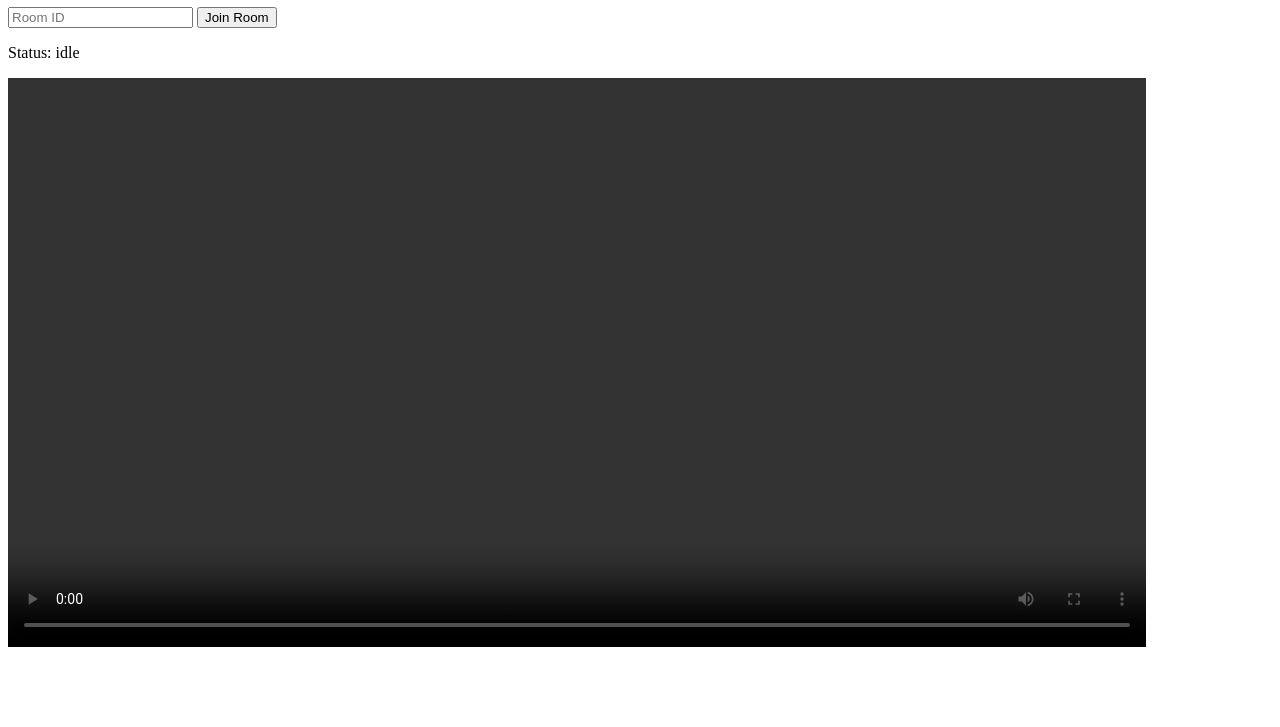
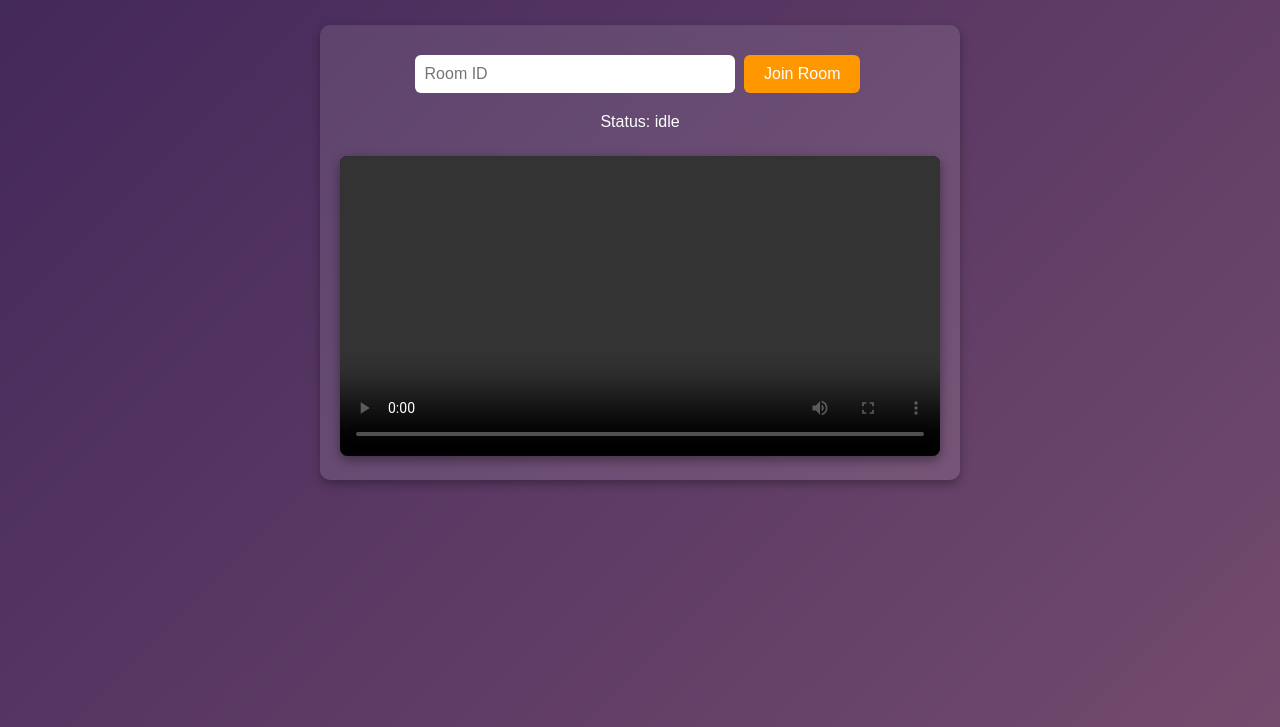
Before and after one commit to MihirAcharya1/ws-socket, a website: page public/viewer.html in a window 1280 px wide. Shown: the part 73-800 px from the top of the page. Drawn offline with Linux system fonts and the light colour scheme.

Commit message:
add style

```diff
--- a/public/viewer.html
+++ b/public/viewer.html
@@ -1,15 +1,80 @@
 <!doctype html>
-<html>
+<html lang="en">
 <head>
   <meta charset="utf-8" />
   <title>Viewer - WebRTC Screen Share</title>
+  <meta name="viewport" content="width=device-width, initial-scale=1.0" />
+  <style>
+    body {
+      font-family: Arial, sans-serif;
+      margin: 0; padding: 0;
+      display: flex; flex-direction: column; align-items: center;
+      background: linear-gradient(135deg, #42275a, #734b6d);
+      color: white;
+      min-height: 100vh;
+    }
+    h1 {
+      margin-top: 20px;
+      font-size: 2rem;
+    }
+    .container {
+      max-width: 600px;
+      width: 95%;
+      background: rgba(255,255,255,0.1);
+      padding: 20px;
+      border-radius: 10px;
+      box-shadow: 0 4px 10px rgba(0,0,0,0.3);
+      text-align: center;
+      margin-top: 20px;
+    }
+    input {
+      padding: 10px;
+      width: 80%;
+      max-width: 300px;
+      margin: 10px 0;
+      border: none;
+      border-radius: 6px;
+      font-size: 1rem;
+    }
+    button {
+      padding: 10px 20px;
+      font-size: 1rem;
+      margin: 10px 5px;
+      border: none;
+      border-radius: 6px;
+      cursor: pointer;
+      background: #FF9800;
+      color: white;
+      transition: background 0.3s;
+    }
+    button:disabled {
+      background: #ccc;
+      cursor: not-allowed;
+    }
+    button:hover {
+      background: #e68a00;
+    }
+    #txtViewerStatus {
+      margin: 10px 0;
+    }
+    video {
+      width: 100%;
+      max-width: 100%;
+      margin-top: 15px;
+      border-radius: 8px;
+      box-shadow: 0 4px 12px rgba(0,0,0,0.4);
+      background: black;
+    }
+  </style>
 </head>
 <body>
   <h1>Viewer</h1>
-  <input id="inputRoomId" placeholder="Room ID" />
-  <button id="btnJoin">Join Room</button>
-  <p id="txtViewerStatus">Status: idle</p>
-  <video id="videoEl" controls autoplay playsinline style="width:90%;max-width:1280px;"></video>
+  <div class="container">
+    <input id="inputRoomId" placeholder="Room ID" />
+    <button id="btnJoin">Join Room</button>
+    <p id="txtViewerStatus">Status: idle</p>
+    <video id="videoEl" controls autoplay playsinline></video>
+  </div>
 
   <script src="viewer.js"></script>
 </body>
--- a/public/viewer.js
+++ b/public/viewer.js
@@ -15,7 +15,7 @@ let pc = null;
 let viewerId = null;
 let roomId = roomIdSearch || null;
 
-if(roomIdSearch){
+if (roomIdSearch) {
   inputRoomId.value = roomIdSearch;
   // setTimeout(() => {
   //   btnJoin.click();
@@ -92,7 +92,10 @@ async function initPeerConnection() {
 
   pc.onconnectionstatechange = () => {
     console.log('PC state', pc.connectionState);
-    if (pc.connectionState === 'connected') txtViewerStatus.innerText = 'Connected';
+    if (pc.connectionState === 'connected') {
+      txtViewerStatus.innerText = 'Connected';
+      btnJoin.disabled = true;
+    }
     if (pc.connectionState === 'failed' || pc.connectionState === 'disconnected') txtViewerStatus.innerText = 'Disconnected';
   };
 }
```
Also changed, not shown: public/index.html (+79 -1 lines).
